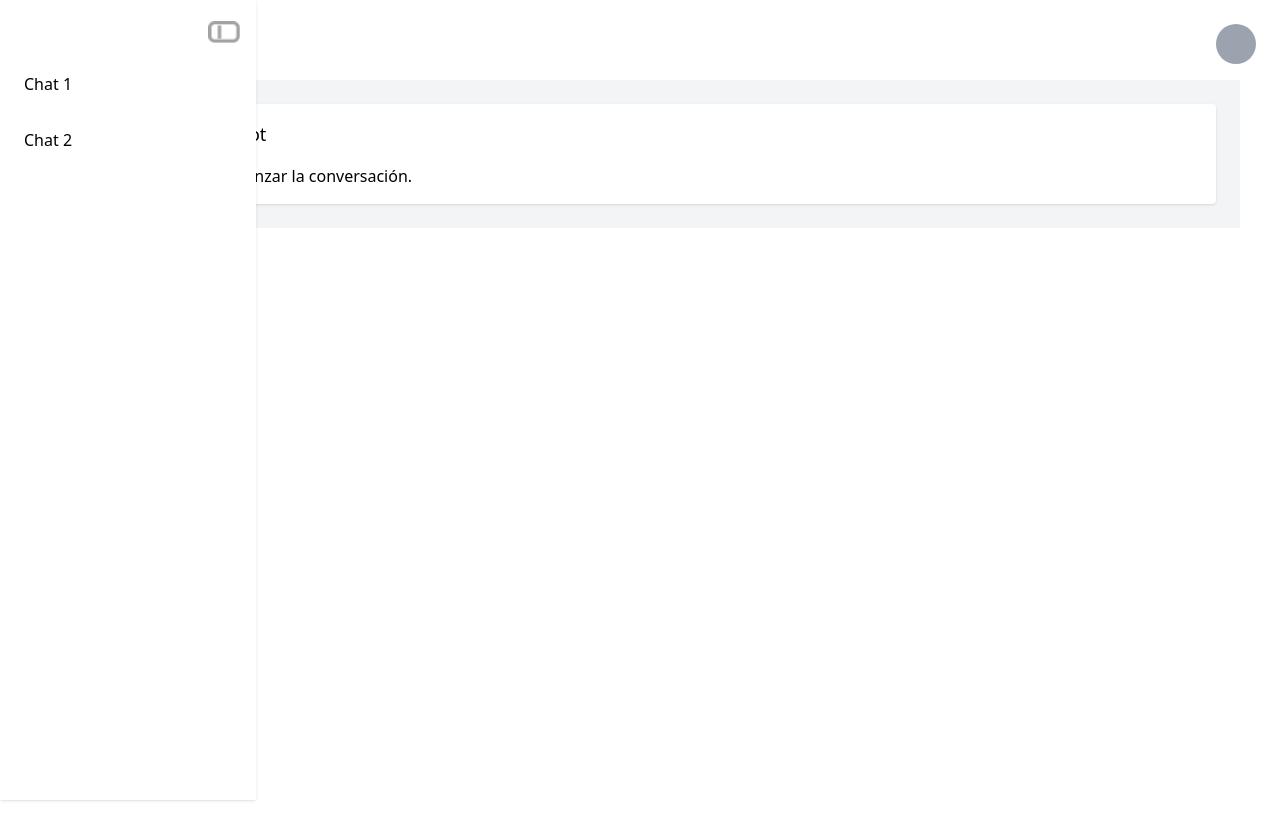
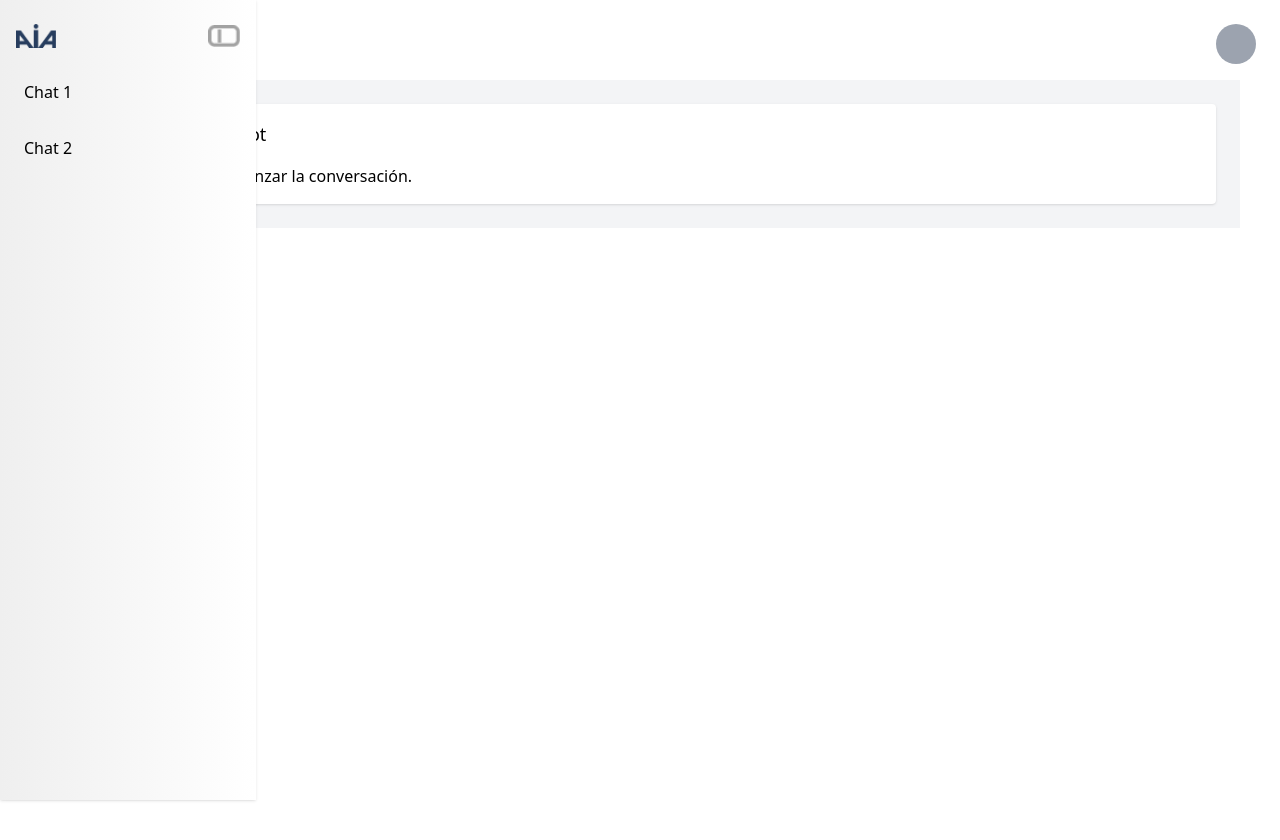
Before and after one commit to tobireboredo/AIA, a React (Create React App) app in the folder aiafront/: page /chatbot in a window 1280 px wide. Shown: the top 840 px of the page. Built offline with nearby package versions, Linux system fonts and the light colour scheme.

Commit message:
Update SidebarChatbot.jsx

```diff
--- a/aiafront/src/components/SidebarChatbot.jsx
+++ b/aiafront/src/components/SidebarChatbot.jsx
@@ -1,29 +1,39 @@
 import React, { useState } from "react";
 import imgdirectorio from '../png/imgdirectorio.png';
+import logo from '../png/AIA_logo.png'; // Asegurate que la ruta sea correcta
 
 const SidebarChatbot = () => {
   const [expanded, setExpanded] = useState(true);
 
   return (
     <div
-      className={`fixed top-0 left-0 bg-white text-black flex flex-col justify-between
+      className={`fixed top-0 left-0 text-black flex flex-col justify-between
         transition-all duration-300 ease-in-out
         ${expanded ? "w-64" : "w-16"}
         min-h-screen
         shadow
       `}
+      style={{
+        backgroundColor: 'white',
+        backgroundImage: expanded ? 'linear-gradient(to right, #EFEFEF, transparent)' : 'none',
+      }}
     >
-      {/* Contenedor superior para botones */}
       <div
-        className={`
-          flex
-          ${expanded ? 'justify-end pr-4' : 'flex-col items-center space-y-4'}
-          items-center
-          pt-4
-        `}
-        style={{ minHeight: '3rem' }}
+        className={`flex items-center pt-4 px-4 ${
+          expanded ? 'justify-between' : 'flex-col items-center space-y-4'
+        }`}
+        style={{ minHeight: '3rem', position: 'relative' }}
       >
-        {/* Toggle button siempre */}
+        {/* Logo solo cuando está expandida, a la izquierda */}
+        {expanded && (
+          <img
+            src={logo}
+            alt="Logo"
+            className="w-10 h-10 object-contain"
+          />
+        )}
+
+        {/* Botón toggle */}
         <button
           onClick={() => setExpanded(!expanded)}
           className="focus:outline-none"
@@ -61,9 +71,7 @@ const SidebarChatbot = () => {
             <li className="mb-4 cursor-pointer hover:bg-gray-700 p-2 rounded text-black">Chat 1</li>
             <li className="mb-4 cursor-pointer hover:bg-gray-700 p-2 rounded text-black">Chat 2</li>
           </ul>
-        ) : (
-          <></>
-        )}
+        ) : null}
       </nav>
     </div>
   );
```
